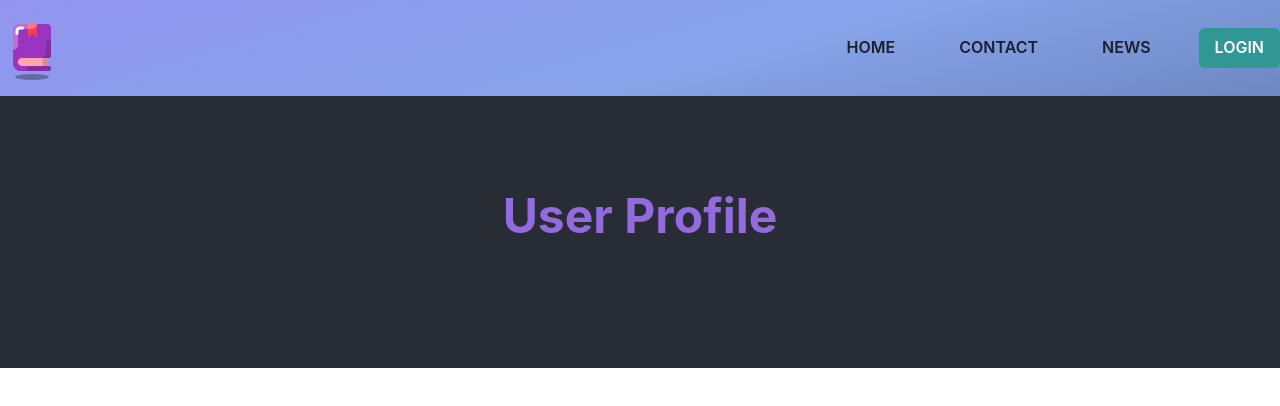
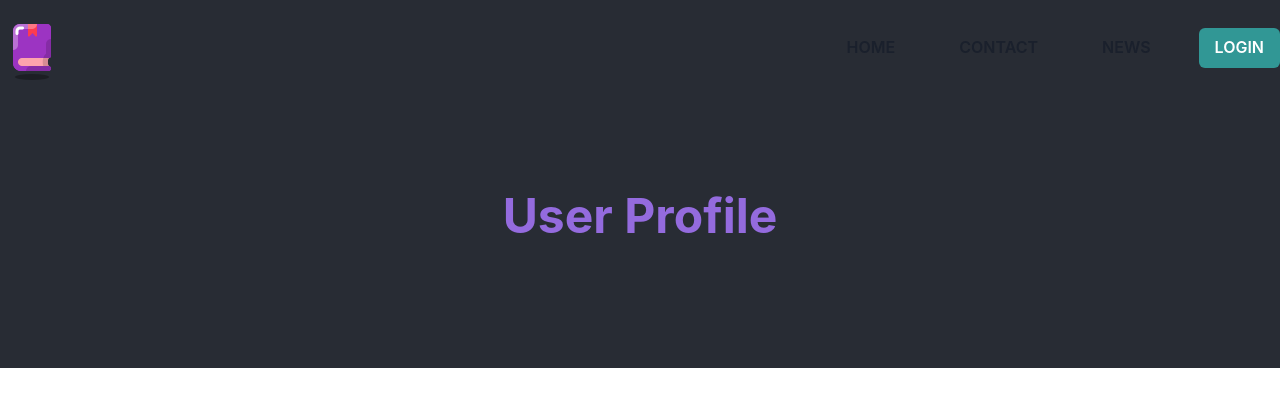
Before and after one commit to Librum-Reader/Librum-Website, a Next.js app: page /profile in a window 1280 px wide. Shown: the top 406 px of the page. Built offline with nearby package versions, Linux system fonts and the light colour scheme.

Commit message:
Changed nav to only show gradient on home pg

```diff
--- a/app/components/ui/Container.jsx
+++ b/app/components/ui/Container.jsx
@@ -1,10 +1,19 @@
+"use client";
+
 const { Flex } = require("@chakra-ui/react");
+import { usePathname } from "next/navigation";
 
 const Container = (props) => {
+  const path = usePathname();
+
   return (
     <Flex
       direction="column"
-			bgGradient="linear(to-br, #9494ee, #8f98ee, #8c9ded,#89a0ec,#87a4ea,#7f9add,#7691d0,#6e87c3,#5d6fa8,#4c578e,#3b4175,#2b2c5c)"
+      bgGradient={
+        path == "/"
+          ? "linear(to-br, #9494ee, #8f98ee, #8c9ded,#89a0ec,#87a4ea,#7f9add,#7691d0,#6e87c3,#5d6fa8,#4c578e,#3b4175,#2b2c5c)"
+          : "linear(to-br, #282c34, #282c34)"
+      }
       height="100%"
     >
       {props.children}
```
Also changed, not shown: app/globals.css (indentation only). Lines whose indentation alone changed are shown as unchanged.
